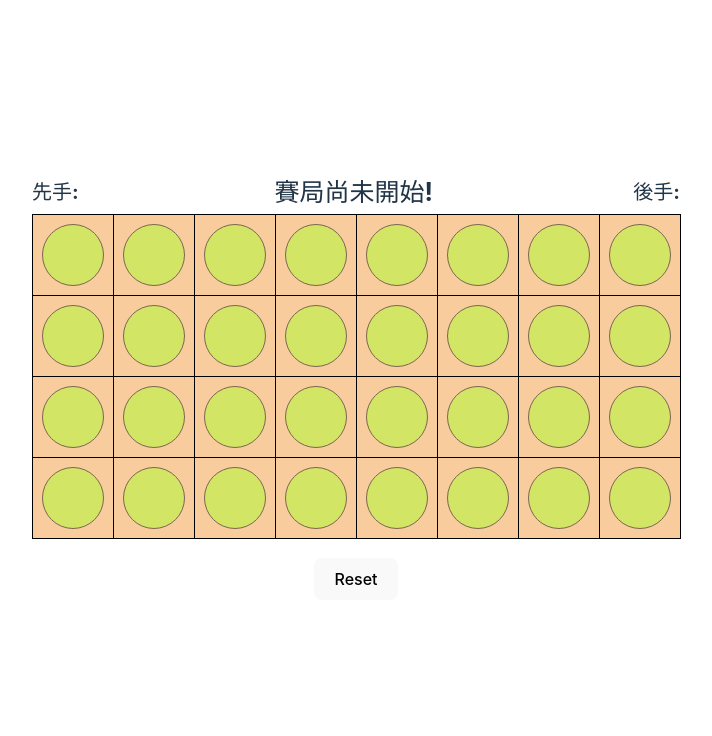
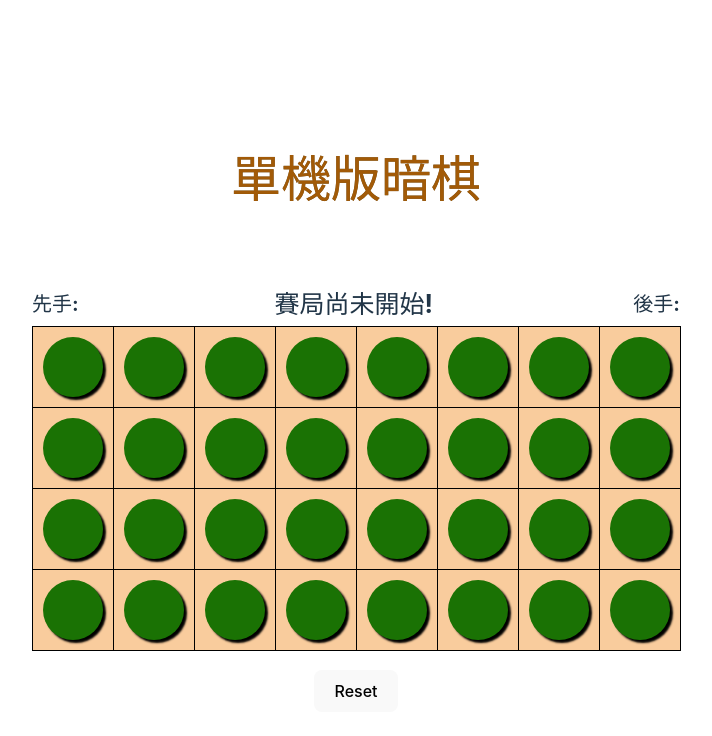
Before and after one commit to Chou-Hua/Hidden-Chess, a Vue app: page / in a window 1280 px wide. Shown: the top 736 px of the page, without its empty margins (284-996 px from the left). Built offline with nearby package versions, Linux system fonts and the light colour scheme.

Commit message:
fix piece style and add title

```diff
--- a/src/App.vue
+++ b/src/App.vue
@@ -3,13 +3,14 @@ import Main from "./view/Main.vue";
 </script>
 
 <template>
+  <div class="title-text">單機版暗棋</div>
   <Main />
 </template>
 <script>
 export default {
   setup() {},
   components: {
-    Main
+    Main,
   },
 };
 </script>
--- a/src/components/basic/Piece.vue
+++ b/src/components/basic/Piece.vue
@@ -19,7 +19,7 @@
       </div>
       <div
         v-else
-        class="no-open-piece"
+        class="no-open-piece-test"
         @click="openPiece(pieceObj.color)"
       ></div>
     </div>
@@ -76,7 +76,6 @@ export default {
         { x: left, y: lastY },
         { x: right, y: lastY },
       ];
-      // console.log(canMoveArray);
       let checkBol = false;
       canMoveArray.forEach((element) => {
         if (JSON.stringify(element) === JSON.stringify(targetObj)) {
@@ -198,14 +197,6 @@ export default {
               getPieceType.actionsSetNowPieceColor(nextColor);
             }
           }
-          // console.log("可不可以移動", isCanMove);
-          // console.log("可不可以吃", isCanEat);
-          // console.log("要吃掉的位置", props.columnIndex, props.rowIndex);
-          // console.log(
-          //   "移動的棋子的位置",
-          //   getPieceType.lastXPosition,
-          //   getPieceType.lastYPosition
-          // );
         }
       }
     };
@@ -237,9 +228,6 @@ export default {
         let firstColor = color === "red" ? "紅方" : "黑方";
         let secondColor = color === "red" ? "黑方" : "紅方";
         const nowColor = color === "red" ? "black" : "red";
-        // console.log(firstColor);
-        // console.log(secondColor);
-        // console.log(nowColor);
         getPieceType.actionStartStatus(true);
         getPieceType.actionsOffensiveMove(firstColor);
         getPieceType.actionsdefensiveMove(secondColor);
--- a/src/style/_checkerboard.scss
+++ b/src/style/_checkerboard.scss
@@ -15,42 +15,45 @@
   }
 }
 
-.no-open-piece {
-  &:hover {
-    opacity: 0.7;
-    box-shadow: 0px 0px 10px rgba(0, 0, 0, 0.8);
-    border: rgb(196, 115, 115) 1px solid;
-  }
-  opacity: 0.5;
-  cursor: pointer;
-  padding: 30px;
-  border: black 1px solid;
-  background-color: greenyellow;
-  border-radius: 40px;
+.no-piece {
+  display: flex;
+  align-items: center;
+  justify-content: center;
+  width: 50px;
+  height: 50px;
+  padding: 10px;
+  border-collapse: collapse;
+  background: #f9cc9d;
+  margin: 0px -1px -1px 0px;
 }
+
+
 
 .piece-cycle-black {
   &:hover {
     opacity: 1;
-    box-shadow: 0px 0px 10px rgba(0, 0, 0, 0.8);
   }
-  opacity: 0.7;
   cursor: pointer;
-  padding: 7px 8px 7px 8px;
-  border: #000 1px solid;
+  padding: 2px 4px;
+  border: #000 8px double;
   border-radius: 40px;
+  box-shadow: 3px 3px 2px black;
+
+  background: rgba(255, 255, 255, 0.973);
 }
 
 .piece-cycle-red {
   &:hover {
     opacity: 1;
-    box-shadow: 0px 0px 10px rgba(0, 0, 0, 0.8);
   }
-  opacity: 0.7;
+  // opacity: 0.7;
   cursor: pointer;
-  padding: 7px 8px 7px 8px;
-  border: rgb(247, 8, 8) 1px solid;
+  padding: 2px 4px;
+  border: rgba(240, 9, 9, 0.842) 8px double;
+  background: rgba(255, 255, 255, 0.973);
   border-radius: 40px;
+  box-shadow: 3px 3px 2px black;
+
 }
 
 .square {
@@ -65,32 +68,25 @@
   background: #f9cc9d;
   margin: 0px -1px -1px 0px;
 }
-.no-piece {
-  display: flex;
-  align-items: center;
-  justify-content: center;
-  width: 50px;
-  height: 50px;
-  padding: 10px;
-  border-collapse: collapse;
-  background: #f9cc9d;
-  margin: 0px -1px -1px 0px;
-}
 
 .second-piece-cycle-red {
-  &:active {
+  &:focus-within{
+    outline: none;
     border: none;
   }
-  border: 1px solid rgb(247, 8, 8);
+  border: none;
+  background: transparent;
   padding: 6px 8px 6px 8px;
   border-radius: 40px;
 }
 
 .second-piece-cycle-black {
-  &:active {
+  &:focus-within{
+    outline: none;
     border: none;
   }
-  border: 1px solid black;
+  border: none;
+  background: transparent;
   padding: 6px 8px 6px 8px;
   border-radius: 40px;
 }
@@ -167,3 +163,89 @@
   font-size: 20px;
   font-weight: bold;
 }
+
+
+.no-open-piece-test {
+  overflow: hidden;
+  position: relative;
+  display: block;
+  opacity: 1;
+  width: 60px;
+  cursor: pointer;
+  height: 60px;
+  border-radius: 50px;
+  background-color: rgb(26, 114, 4);
+  margin: auto;
+  text-align: center;
+  font: 50px "楷體";
+  line-height: 84px;
+  text-shadow: 0px 0px 2px white;
+  box-shadow: 3px 3px 2px black;
+  float: left;
+  margin: 10px;
+  }
+
+  .no-open-piece-test::before{
+    content: ' ';
+    position: absolute;
+    background: #fff;
+    width: 25px;
+    height: 100px;
+    top: 0px;
+    left: -45px;
+    opacity: 0.3;
+    transform: skewX(-25deg);
+  }
+   .no-open-piece-test:hover:before {
+    width: 45px;
+    transition: 0.7s ease-in-out	;
+    left: 205px;
+   }
+
+
+
+// .no-open-piece {
+//   &:hover {
+//     opacity: 0.7;
+//     box-shadow: 0px 0px 10px rgba(0, 0, 0, 0.8);
+//     border: rgb(196, 115, 115) 1px solid;
+//   }
+//   opacity: 0.5;
+//   cursor: pointer;
+//   padding: 30px;
+//   border: black 1px solid;
+//   background-color: greenyellow;
+//   border-radius: 40px;
+// }
+
+
+
+// .pieces {
+//   &:hover{
+//     border: double 8px;
+//   }
+//   &:focus-visible{
+//     border: double 8px;
+//   }
+//   width: 60px;
+//   height: 60px;
+//   border-radius: 50px;
+//   border: rgb(78, 56, 23) double 8px;
+//   background-color: rgb(248, 248, 248);
+//   margin: auto;
+//   text-align: center;
+//   font: 30px "楷體";
+//   line-height: 28px;
+//   text-shadow: 0px 0px 2px white;
+//   box-shadow: 3px 3px 2px black;
+//   float: left;
+//   padding: 7px;
+//   margin: 10px;
+// }
+// .red {
+//   color: rgb(144, 11, 11);
+//   border-color: rgb(144, 11, 11);
+// }
+// .black {
+//   color: rgb(78, 56, 23);
+// }
--- a/src/style/_custom.scss
+++ b/src/style/_custom.scss
@@ -11,6 +11,7 @@
 
 .rect-border {
   &:focus-within {
+    border:none;
     padding: 3px;
     background: linear-gradient(to left, #f00, #f00) left top no-repeat,
       linear-gradient(to bottom, #f00, #f00) left top no-repeat,
@@ -23,3 +24,24 @@
     background-size: 1px 20px, 20px 1px, 1px 20px, 20px 1px;
   }
 }
+.title-text{
+  // width: 1000px;
+  // height: 200px;
+  font-family: "Microsoft YaHei";
+  font-size: 50px;
+  padding: 100px;
+  text-align: center;
+  background: rgb(58, 38, 1) -webkit-linear-gradient(left, rgb(255, 252, 252), rgb(255, 228, 152)) 0 0 no-repeat;
+  -webkit-background-size: 80px;
+  -webkit-background-clip: text;
+  -webkit-text-fill-color: rgba(184, 102, 9, 0.822);
+  -webkit-animation: slideShine 3s infinite;
+}
+@-webkit-keyframes slideShine {
+  0% {
+      background-position: 0 0;
+  }
+  100% {
+      background-position: 100% 100%;
+  }
+}
--- a/src/view/EatPiece.vue
+++ b/src/view/EatPiece.vue
@@ -35,7 +35,6 @@ export default {
       return newArray;
     };
     const splitPieceArrayToShow = (pieceArray) => {
-      console.log(group(pieceArray, 7));
       return group(pieceArray, 7);
     };
     return {
--- a/src/view/Main.vue
+++ b/src/view/Main.vue
@@ -1,5 +1,7 @@
 <template>
   <main>
+    <!-- <div class="pieces black">馬</div>
+    <div class="no-open-piece-test"></div> -->
     <div class="d-flex">
       <div class="piece-list-div direction-rtl">
         <EatPiece
@@ -94,7 +96,6 @@ export default {
       }
     };
     const getBeEatArray = (color) => {
-      console.log(color);
       switch (color) {
         case "紅方": {
           return getPieceStore.redPieceArray;
```
